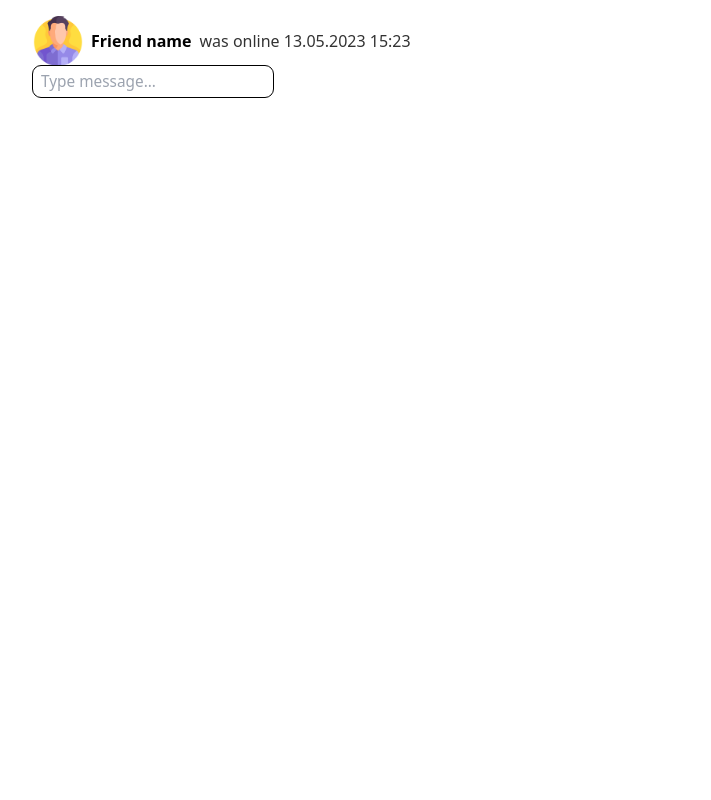
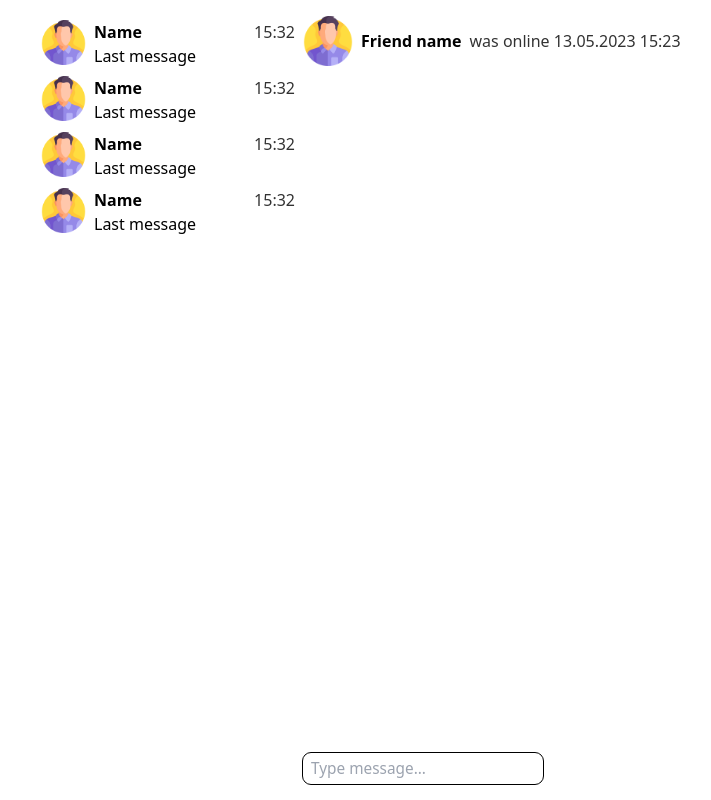
Before and after one commit to udborets/chat-app, a Next.js app in the folder client/: page /chat in a window 1280 px wide. Shown: the whole page, without its empty margins (23-734 px from the left). Built offline with nearby package versions, Linux system fonts and the light colour scheme.

Commit message:
add chat menu to chat page

```diff
--- a/client/pages/chat.tsx
+++ b/client/pages/chat.tsx
@@ -1,11 +1,13 @@
 import ChatBody from "@/features/ChatBody/ChatBody";
+import ChatMenu from "@/features/ChatMenu/ChatMenu";
 import { FC } from "react";
 
 const ChatPage: FC = () => {
   return (
     <main
-      className="w-full h-full"
+      className="w-full h-full flex"
     >
+      <ChatMenu />
       <ChatBody />
     </main>
   )
```
